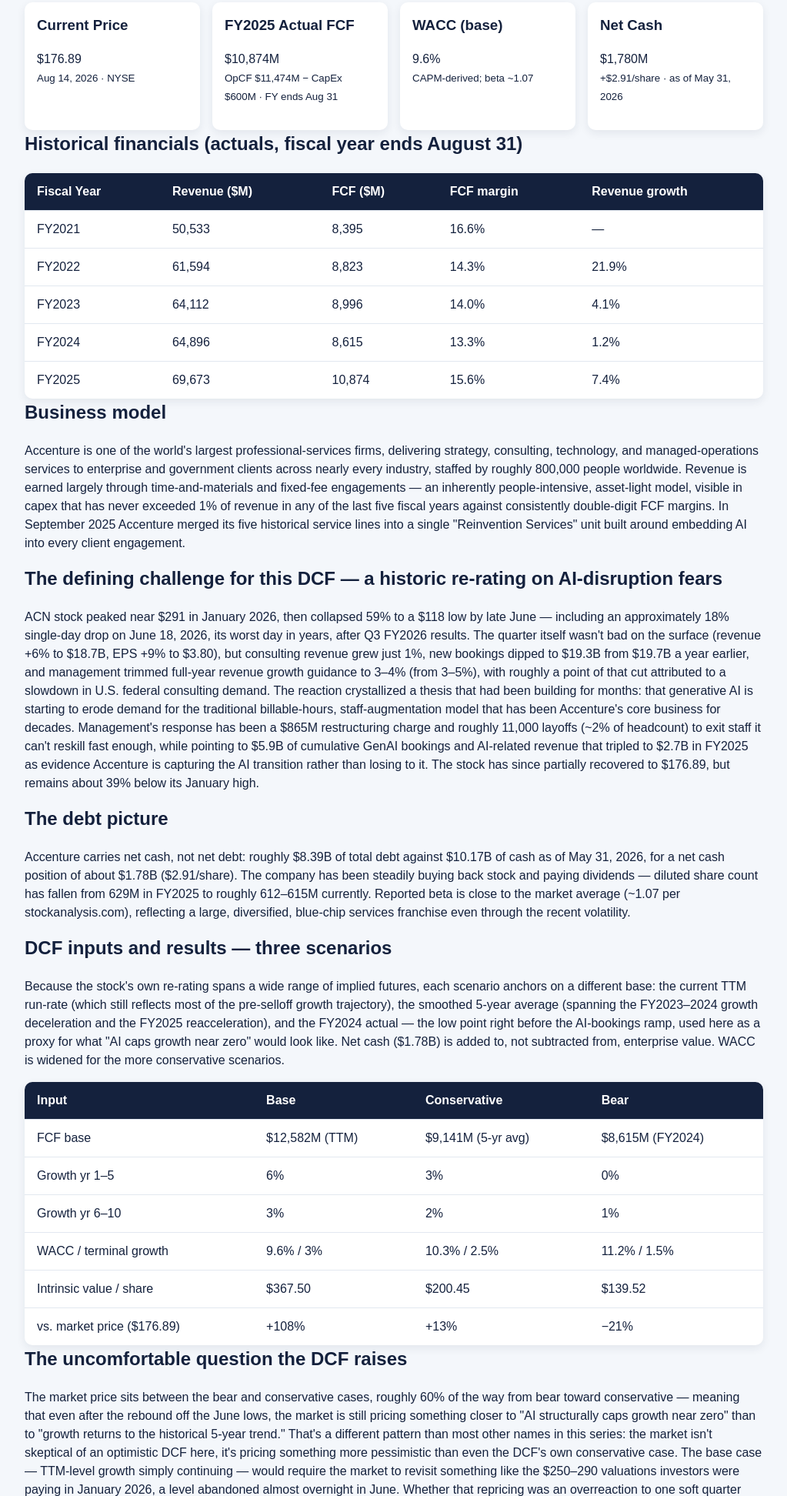
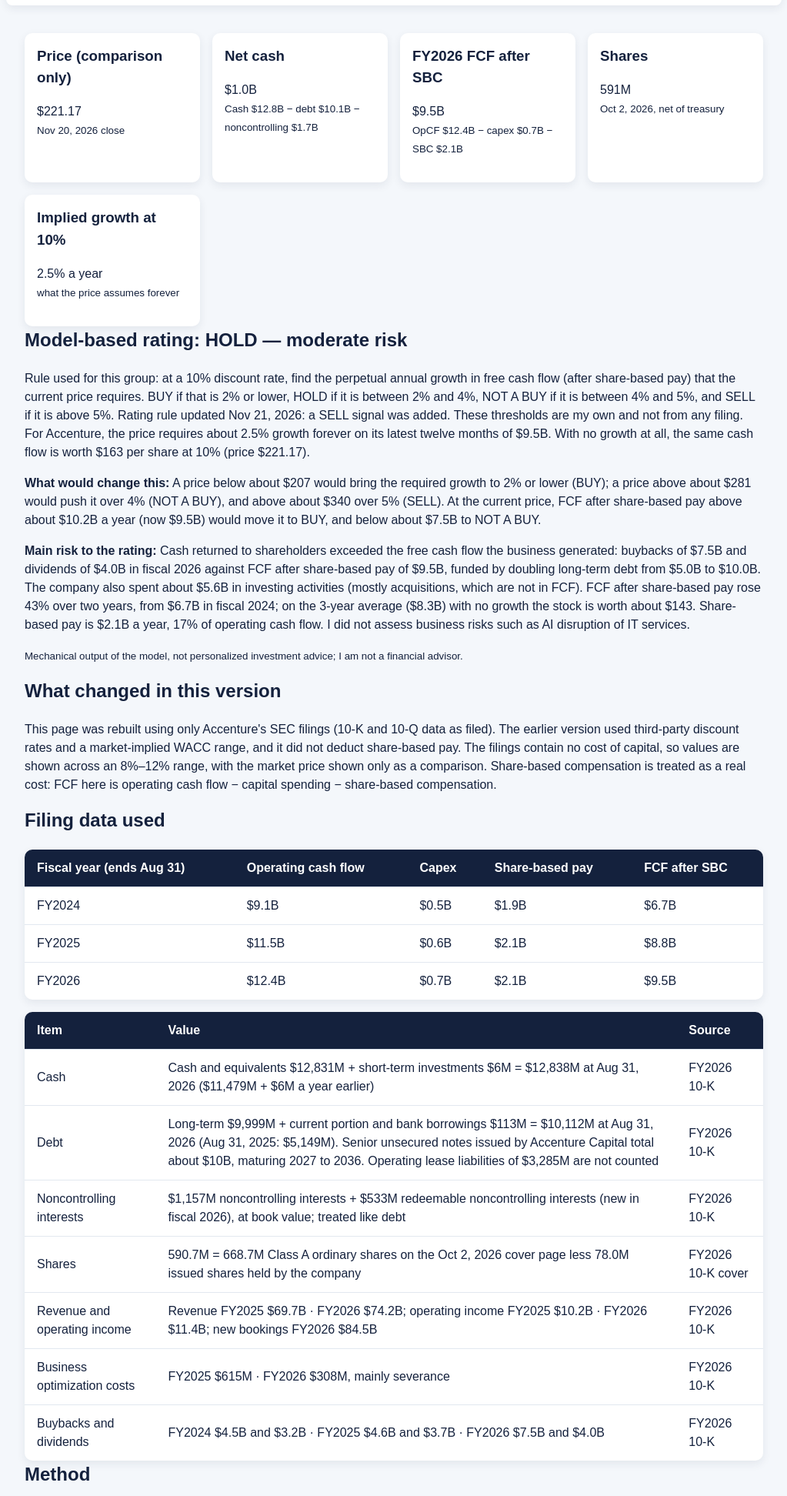
Before and after one commit to madhubabu29/Investing, a plain HTML site: page docs/investing/research/acn.html in a window 1280 px wide. Shown: the part 350-2294 px from the top of the page at 77% size, without its empty margins (128-1151 px from the left). Drawn offline with Linux system fonts and the light colour scheme.

Commit message:
Rebuild ACN page from FY2026 10-K, Nov 20 price; HOLD; regroup index
Co-Authored-By: Claude Sonnet 5.5 <noreply@anthropic.com>
Claude-Session: https://claude.ai/code/session_01N3N1JDdcCpRqMbv2kTbykE

```diff
--- a/docs/investing/research/acn.html
+++ b/docs/investing/research/acn.html
@@ -9,7 +9,8 @@
   <body>
     <header>
       <h1>ACN (Accenture) — DCF Valuation</h1>
-      <p>Discounted cash flow analysis using actual data from Accenture's financial statements.</p>
+      <p>Discounted cash flow analysis built only from Accenture's own filings.</p>
+      <p><small>Last updated: November 21, 2026 · price as of Nov 20, 2026 close · filings through the FY2026 10-K (Aug 31, 2026)</small></p>
     </header>
 
     <nav>
@@ -50,153 +51,42 @@
 
     <main>
 <section class="card-grid">
-        <article class="card">
-          <h3>Current Price</h3>
-          <p>$176.89<br /><small>Aug 14, 2026 · NYSE</small></p>
-        </article>
-        <article class="card">
-          <h3>FY2025 Actual FCF</h3>
-          <p>$10,874M<br /><small>OpCF $11,474M − CapEx $600M · FY ends Aug 31</small></p>
-        </article>
-        <article class="card">
-          <h3>WACC (base)</h3>
-          <p>9.6%<br /><small>CAPM-derived; beta ~1.07</small></p>
-        </article>
-        <article class="card">
-          <h3>Net Cash</h3>
-          <p>$1,780M<br /><small>+$2.91/share · as of May 31, 2026</small></p>
-        </article>
+<article class="card"><h3>Price (comparison only)</h3><p>$221.17<br /><small>Nov 20, 2026 close</small></p></article>
+<article class="card"><h3>Net cash</h3><p>$1.0B<br /><small>Cash $12.8B − debt $10.1B − noncontrolling $1.7B</small></p></article><article class="card"><h3>FY2026 FCF after SBC</h3><p>$9.5B<br /><small>OpCF $12.4B − capex $0.7B − SBC $2.1B</small></p></article><article class="card"><h3>Shares</h3><p>591M<br /><small>Oct 2, 2026, net of treasury</small></p></article>
+<article class="card"><h3>Implied growth at 10%</h3><p>2.5% a year<br /><small>what the price assumes forever</small></p></article>
 </section>
-
+<section><h2>Model-based rating: HOLD — moderate risk</h2>
+<p>Rule used for this group: at a 10% discount rate, find the perpetual annual growth in free cash flow (after share-based pay) that the current price requires. BUY if that is 2% or lower, HOLD if it is between 2% and 4%, NOT A BUY if it is between 4% and 5%, and SELL if it is above 5%. Rating rule updated Nov 21, 2026: a SELL signal was added. These thresholds are my own and not from any filing. For Accenture, the price requires about 2.5% growth forever on its latest twelve months of $9.5B. With no growth at all, the same cash flow is worth $163 per share at 10% (price $221.17).</p>
+<p><strong>What would change this:</strong> A price below about $207 would bring the required growth to 2% or lower (BUY); a price above about $281 would push it over 4% (NOT A BUY), and above about $340 over 5% (SELL). At the current price, FCF after share-based pay above about $10.2B a year (now $9.5B) would move it to BUY, and below about $7.5B to NOT A BUY.</p>
+<p><strong>Main risk to the rating:</strong> Cash returned to shareholders exceeded the free cash flow the business generated: buybacks of $7.5B and dividends of $4.0B in fiscal 2026 against FCF after share-based pay of $9.5B, funded by doubling long-term debt from $5.0B to $10.0B. The company also spent about $5.6B in investing activities (mostly acquisitions, which are not in FCF). FCF after share-based pay rose 43% over two years, from $6.7B in fiscal 2024; on the 3-year average ($8.3B) with no growth the stock is worth about $143. Share-based pay is $2.1B a year, 17% of operating cash flow. I did not assess business risks such as AI disruption of IT services.</p>
+<p><small>Mechanical output of the model, not personalized investment advice; I am not a financial advisor.</small></p></section>
 <section>
-        <h2>Historical financials (actuals, fiscal year ends August 31)</h2>
-        <table>
-          <thead>
-            <tr>
-              <th>Fiscal Year</th>
-              <th>Revenue ($M)</th>
-              <th>FCF ($M)</th>
-              <th>FCF margin</th>
-              <th>Revenue growth</th>
-            </tr>
-          </thead>
-          <tbody>
-            <tr>
-              <td>FY2021</td>
-              <td>50,533</td>
-              <td>8,395</td>
-              <td>16.6%</td>
-              <td>—</td>
-            </tr>
-            <tr>
-              <td>FY2022</td>
-              <td>61,594</td>
-              <td>8,823</td>
-              <td>14.3%</td>
-              <td>21.9%</td>
-            </tr>
-            <tr>
-              <td>FY2023</td>
-              <td>64,112</td>
-              <td>8,996</td>
-              <td>14.0%</td>
-              <td>4.1%</td>
-            </tr>
-            <tr>
-              <td>FY2024</td>
-              <td>64,896</td>
-              <td>8,615</td>
-              <td>13.3%</td>
-              <td>1.2%</td>
-            </tr>
-            <tr>
-              <td>FY2025</td>
-              <td>69,673</td>
-              <td>10,874</td>
-              <td>15.6%</td>
-              <td>7.4%</td>
-            </tr>
-          </tbody>
-        </table>
+<h2>What changed in this version</h2>
+<p>This page was rebuilt using only Accenture's SEC filings (10-K and 10-Q data as filed). The earlier version used third-party discount rates and a market-implied WACC range, and it did not deduct share-based pay. The filings contain no cost of capital, so values are shown across an 8%–12% range, with the market price shown only as a comparison. Share-based compensation is treated as a real cost: FCF here is operating cash flow − capital spending − share-based compensation.</p>
 </section>
-
 <section>
-        <h2>Business model</h2>
-        <p>Accenture is one of the world's largest professional-services firms, delivering strategy, consulting, technology, and managed-operations services to enterprise and government clients across nearly every industry, staffed by roughly 800,000 people worldwide. Revenue is earned largely through time-and-materials and fixed-fee engagements — an inherently people-intensive, asset-light model, visible in capex that has never exceeded 1% of revenue in any of the last five fiscal years against consistently double-digit FCF margins. In September 2025 Accenture merged its five historical service lines into a single "Reinvention Services" unit built around embedding AI into every client engagement.</p>
-
-        <h2>The defining challenge for this DCF — a historic re-rating on AI-disruption fears</h2>
-        <p>ACN stock peaked near $291 in January 2026, then collapsed 59% to a $118 low by late June — including an approximately 18% single-day drop on June 18, 2026, its worst day in years, after Q3 FY2026 results. The quarter itself wasn't bad on the surface (revenue +6% to $18.7B, EPS +9% to $3.80), but consulting revenue grew just 1%, new bookings dipped to $19.3B from $19.7B a year earlier, and management trimmed full-year revenue growth guidance to 3–4% (from 3–5%), with roughly a point of that cut attributed to a slowdown in U.S. federal consulting demand. The reaction crystallized a thesis that had been building for months: that generative AI is starting to erode demand for the traditional billable-hours, staff-augmentation model that has been Accenture's core business for decades. Management's response has been a $865M restructuring charge and roughly 11,000 layoffs (~2% of headcount) to exit staff it can't reskill fast enough, while pointing to $5.9B of cumulative GenAI bookings and AI-related revenue that tripled to $2.7B in FY2025 as evidence Accenture is capturing the AI transition rather than losing to it. The stock has since partially recovered to $176.89, but remains about 39% below its January high.</p>
-
-        <h2>The debt picture</h2>
-        <p>Accenture carries net cash, not net debt: roughly $8.39B of total debt against $10.17B of cash as of May 31, 2026, for a net cash position of about $1.78B ($2.91/share). The company has been steadily buying back stock and paying dividends — diluted share count has fallen from 629M in FY2025 to roughly 612–615M currently. Reported beta is close to the market average (~1.07 per stockanalysis.com), reflecting a large, diversified, blue-chip services franchise even through the recent volatility.</p>
-
-        <h2>DCF inputs and results — three scenarios</h2>
-        <p>Because the stock's own re-rating spans a wide range of implied futures, each scenario anchors on a different base: the current TTM run-rate (which still reflects most of the pre-selloff growth trajectory), the smoothed 5-year average (spanning the FY2023–2024 growth deceleration and the FY2025 reacceleration), and the FY2024 actual — the low point right before the AI-bookings ramp, used here as a proxy for what "AI caps growth near zero" would look like. Net cash ($1.78B) is added to, not subtracted from, enterprise value. WACC is widened for the more conservative scenarios.</p>
-
-        <table>
-          <thead>
-            <tr>
-              <th>Input</th>
-              <th>Base</th>
-              <th>Conservative</th>
-              <th>Bear</th>
-            </tr>
-          </thead>
-          <tbody>
-            <tr>
-              <td>FCF base</td>
-              <td>$12,582M (TTM)</td>
-              <td>$9,141M (5-yr avg)</td>
-              <td>$8,615M (FY2024)</td>
-            </tr>
-            <tr>
-              <td>Growth yr 1–5</td>
-              <td>6%</td>
-              <td>3%</td>
-              <td>0%</td>
-            </tr>
-            <tr>
-              <td>Growth yr 6–10</td>
-              <td>3%</td>
-              <td>2%</td>
-              <td>1%</td>
-            </tr>
-            <tr>
-              <td>WACC / terminal growth</td>
-              <td>9.6% / 3%</td>
-              <td>10.3% / 2.5%</td>
-              <td>11.2% / 1.5%</td>
-            </tr>
-            <tr>
-              <td>Intrinsic value / share</td>
-              <td>$367.50</td>
-              <td>$200.45</td>
-              <td>$139.52</td>
-            </tr>
-            <tr>
-              <td>vs. market price ($176.89)</td>
-              <td>+108%</td>
-              <td>+13%</td>
-              <td>−21%</td>
-            </tr>
-          </tbody>
-        </table>
-
-        <h2>The uncomfortable question the DCF raises</h2>
-        <p>The market price sits between the bear and conservative cases, roughly 60% of the way from bear toward conservative — meaning that even after the rebound off the June lows, the market is still pricing something closer to "AI structurally caps growth near zero" than to "growth returns to the historical 5-year trend." That's a different pattern than most other names in this series: the market isn't skeptical of an optimistic DCF here, it's pricing something more pessimistic than even the DCF's own conservative case. The base case — TTM-level growth simply continuing — would require the market to revisit something like the $250–290 valuations investors were paying in January 2026, a level abandoned almost overnight in June. Whether that repricing was an overreaction to one soft quarter and a federal-spending headwind, or a correct read that AI is starting to erode the billable-hours consulting model at its core, is exactly the question a mechanical DCF can't settle — it can only show how far apart those two futures are in dollar terms.</p>
-
-        <p><strong>Caveat:</strong> DCF is extremely sensitive to the terminal growth rate and WACC, and here it is at least as sensitive to whether the FY2024 trough or the FY2025–2026 AI-bookings ramp is the more representative base. These are mechanical estimates from reported data, not investment advice.</p>
-
+<h2>Filing data used</h2>
+<table><thead><tr><th>Fiscal year (ends Aug 31)</th><th>Operating cash flow</th><th>Capex</th><th>Share-based pay</th><th>FCF after SBC</th></tr></thead><tbody><tr><td>FY2024</td><td>$9.1B</td><td>$0.5B</td><td>$1.9B</td><td>$6.7B</td></tr><tr><td>FY2025</td><td>$11.5B</td><td>$0.6B</td><td>$2.1B</td><td>$8.8B</td></tr><tr><td>FY2026</td><td>$12.4B</td><td>$0.7B</td><td>$2.1B</td><td>$9.5B</td></tr></tbody></table>
+<table><thead><tr><th>Item</th><th>Value</th><th>Source</th></tr></thead><tbody><tr><td>Cash</td><td>Cash and equivalents $12,831M + short-term investments $6M = $12,838M at Aug 31, 2026 ($11,479M + $6M a year earlier)</td><td>FY2026 10-K</td></tr><tr><td>Debt</td><td>Long-term $9,999M + current portion and bank borrowings $113M = $10,112M at Aug 31, 2026 (Aug 31, 2025: $5,149M). Senior unsecured notes issued by Accenture Capital total about $10B, maturing 2027 to 2036. Operating lease liabilities of $3,285M are not counted</td><td>FY2026 10-K</td></tr><tr><td>Noncontrolling interests</td><td>$1,157M noncontrolling interests + $533M redeemable noncontrolling interests (new in fiscal 2026), at book value; treated like debt</td><td>FY2026 10-K</td></tr><tr><td>Shares</td><td>590.7M = 668.7M Class A ordinary shares on the Oct 2, 2026 cover page less 78.0M issued shares held by the company</td><td>FY2026 10-K cover</td></tr><tr><td>Revenue and operating income</td><td>Revenue FY2025 $69.7B · FY2026 $74.2B; operating income FY2025 $10.2B · FY2026 $11.4B; new bookings FY2026 $84.5B</td><td>FY2026 10-K</td></tr><tr><td>Business optimization costs</td><td>FY2025 $615M · FY2026 $308M, mainly severance</td><td>FY2026 10-K</td></tr><tr><td>Buybacks and dividends</td><td>FY2024 $4.5B and $3.2B · FY2025 $4.6B and $3.7B · FY2026 $7.5B and $4.0B</td><td>FY2026 10-K</td></tr></tbody></table>
+</section>
+<section>
+<h2>Method</h2>
+<p>The value is the present value of a flat perpetual stream of FCF (after share-based pay) at four levels taken directly from the filings, plus cash less debt, divided by shares. No growth is assumed in the main table (g = 0), which is deliberately cautious for a business whose cash flow has been rising. The growth table below adds 2% and 4% perpetual growth on the latest twelve months, using value = FCF × (1 + g) ÷ (discount rate − g).</p>
+<p>The four levels are: <strong>Bear</strong> = the weakest of the last three fiscal years (floored at zero); <strong>Conservative</strong> = the median year; <strong>Base</strong> = the 3-year average; <strong>Run-rate</strong> = the latest twelve months.</p>
+</section>
+<section>
+<h2>Value per share by discount rate</h2>
+<table><thead><tr><th>Scenario (FCF after share-based pay, per year)</th><th>8%</th><th>9%</th><th>10%</th><th>11%</th><th>12%</th></tr></thead><tbody><tr><td>Run-rate — latest twelve months: $9.5B</td><td>$203</td><td>$181</td><td>$163</td><td>$148</td><td>$136</td></tr><tr><td>Base — 3-year average: $8.3B</td><td>$178</td><td>$158</td><td>$143</td><td>$130</td><td>$119</td></tr><tr><td>Conservative — median year: $8.8B</td><td>$188</td><td>$167</td><td>$150</td><td>$137</td><td>$126</td></tr><tr><td>Bear — weakest year (floored at 0): $6.7B</td><td>$143</td><td>$127</td><td>$115</td><td>$104</td><td>$96</td></tr></tbody></table>
+<p>For comparison, the Nov 20, 2026 price was $221.17. At a 10% discount rate and no growth, the price implies a constant FCF of about $13.0B per year after share-based pay, against $9.5B reported over the latest twelve months.</p>
+<h2>Sensitivity to growth (latest twelve months of FCF)</h2>
+<table><thead><tr><th>Discount rate</th><th>No growth</th><th>2% growth</th><th>4% growth</th></tr></thead><tbody><tr><td>8%</td><td>$203</td><td>$276</td><td>$421</td></tr><tr><td>9%</td><td>$181</td><td>$237</td><td>$337</td></tr><tr><td>10%</td><td>$163</td><td>$207</td><td>$281</td></tr><tr><td>11%</td><td>$148</td><td>$184</td><td>$241</td></tr><tr><td>12%</td><td>$136</td><td>$166</td><td>$211</td></tr></tbody></table>
+</section>
+<section>
+<h2>Caveats</h2>
+<ul><li>Accenture's fiscal year ended Aug 31, 2026; the next report (Q1 fiscal 2027, quarter ending Nov 30) is not out yet, so the 10-K is the latest filing and no twelve-month derivation is needed.</li><li>The cover page states 668.7M Class A shares outstanding including 78.0M issued shares held by the company; I use the 590.7M that remain after deducting those. Using 668.7M instead would lower every per-share value by about 12%.</li><li>Net cash after noncontrolling interests is $1.0B. Counting debt only (not noncontrolling interests), net cash would be $2.7B.</li><li>Capital spending is purchases of property and equipment; no separate capitalized-software line was used.</li><li>Acquisition spending is not deducted from FCF; investing activities used $5.6B in fiscal 2026.</li><li>Cash and debt are taken at the dates shown; leases are not counted as debt.</li></ul>
+<p>These are mechanical estimates from reported data, not investment advice; I am not a financial advisor.</p>
 <h2>Sources</h2>
-        <ul>
-          <li>Accenture FY2025 10-K, fiscal year ended August 31, 2025 (SEC EDGAR, accession 0001467373-25-000217)</li>
-          <li>Accenture Q3 FY2026 10-Q, quarter ended May 31, 2026 (SEC EDGAR, accession 0001467373-26-000032)</li>
-          <li>stockanalysis.com — ACN beta, shares outstanding, total debt</li>
-          <li>WallStreetZen — ACN current price</li>
-          <li>Coverage of the June 18, 2026 selloff, 52-week range, and Q3 FY2026 results (The Motley Fool, TIKR)</li>
-          <li>Coverage of Accenture's AI-driven restructuring and GenAI bookings (CX Today, Gulf News)</li>
-        </ul>
-      </section>
-    </main>
+<ul><li><a href="https://www.sec.gov/Archives/edgar/data/0001467373/000146737326000049/acn-20260831.htm">Accenture Form 10-K for fiscal 2026 (filed Oct 16, 2026)</a></li><li>Price: Nov 20, 2026 close, supplied by the site owner (comparison only)</li></ul>
+</section></main>
   </body>
 </html>
```
Also changed, not shown: docs/investing/research/index.html (+6 -5 lines). Lines whose indentation alone changed are shown as unchanged.
